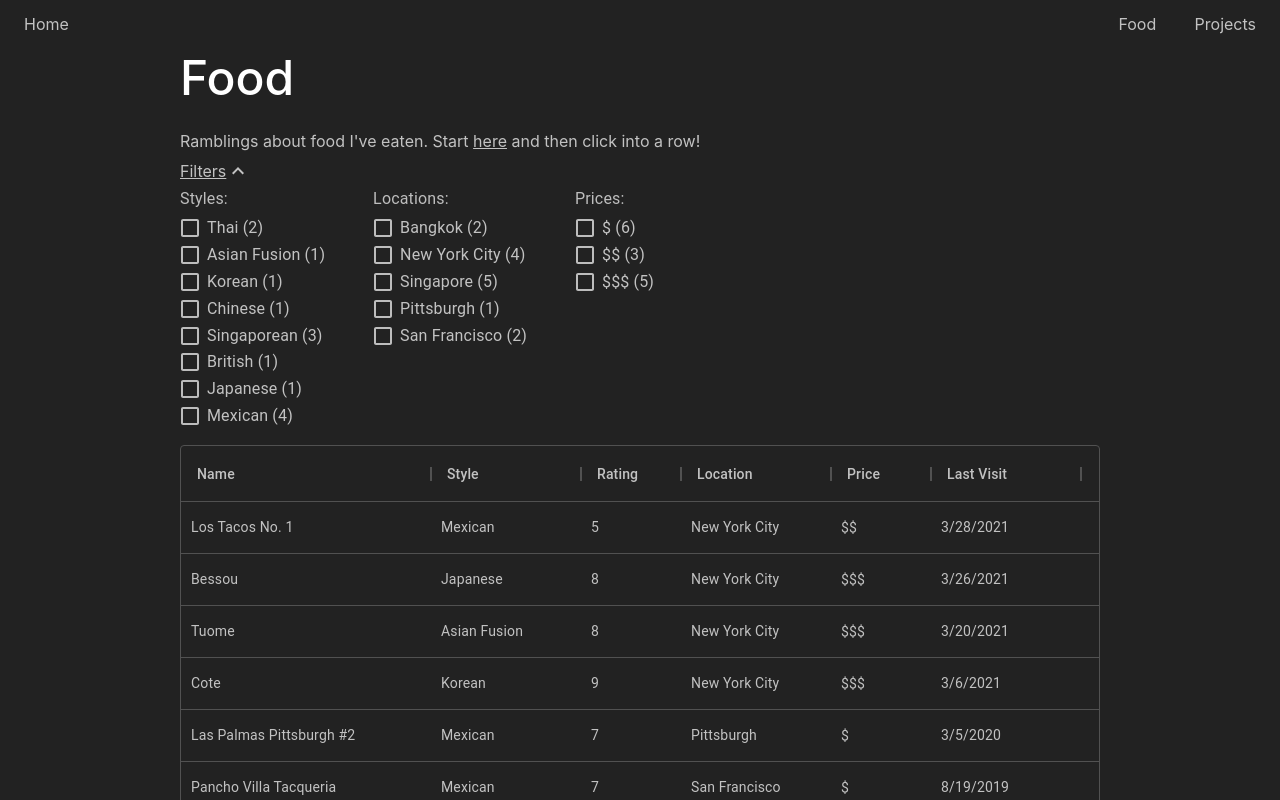
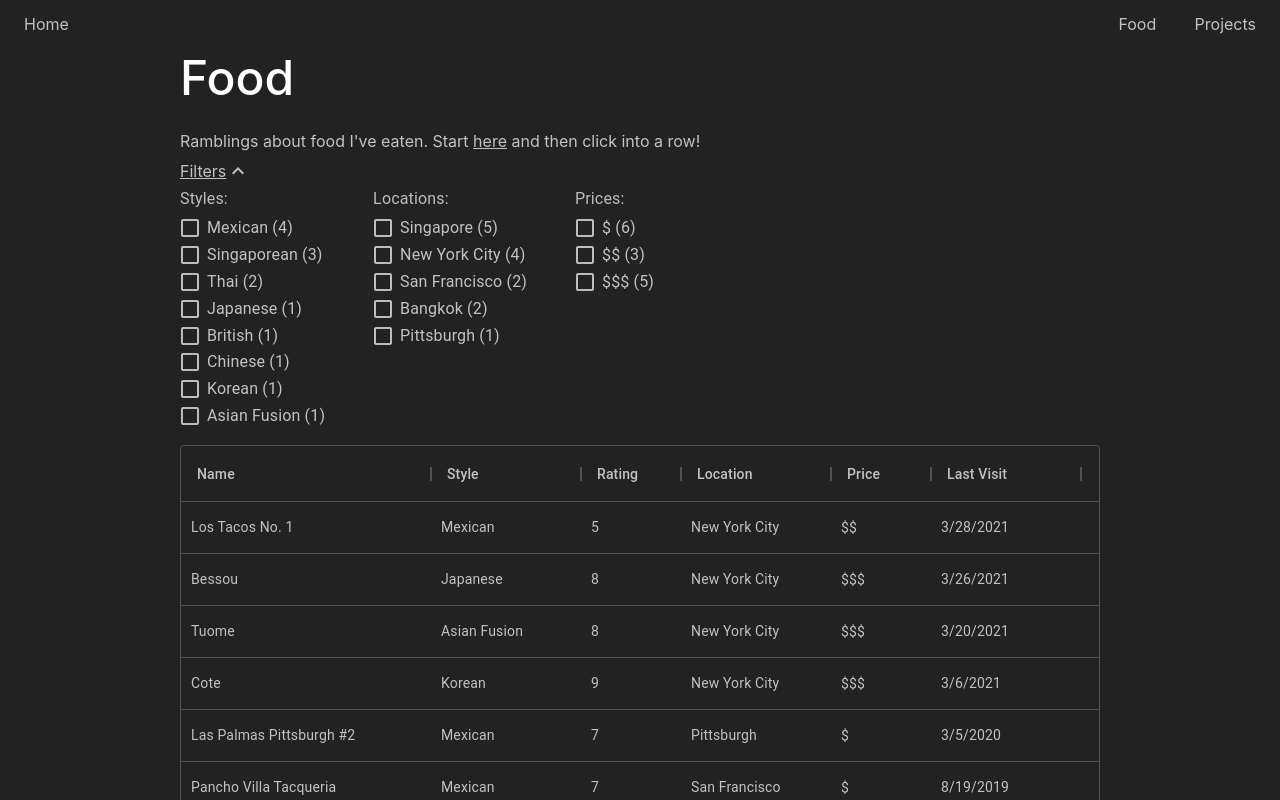
Before and after one commit to jyu/jyu.github.io, a React (Create React App) app: page /food in a window 1280 px wide. Both pictures are taken after a click on the element "Filters". Shown: the top 800 px of the page. Built offline with nearby package versions, Linux system fonts and the light colour scheme.

Commit message:
Better sort the filters

```diff
--- a/src/routes/Food/index.jsx
+++ b/src/routes/Food/index.jsx
@@ -128,14 +128,14 @@ function Food(props) {
   });
   const rows = reverse(sortBy(filtered_restaurants, (r) => r.lastVisited));
 
-  const filterGroup = (arr, filterType, filterName, valueGetter) => (
+  const filterGroup = (arr, filterType, filterName, sortFn, valueGetter) => (
     <div className={classes.filter}>
       <FormControl component="fieldset" className={classes.formControl}>
         <FormLabel component="legend" className={classes.formLabel}>
           {filterName}:
         </FormLabel>
         <FormGroup>
-          {keys(arr).map((name) => (
+          {sortFn(arr).map((name) => (
             <FormControlLabel
               control={
                 <Checkbox
@@ -189,9 +189,19 @@ function Food(props) {
               </div>
               {filterOpen && (
                 <div className={classes.filters}>
-                  {filterGroup(styles, "style", "Styles")}
-                  {filterGroup(locations, "location", "Locations")}
-                  {filterGroup(prices, "price", "Prices", (p) => dispPrices[p])}
+                  {filterGroup(styles, "style", "Styles", (arr) =>
+                    reverse(sortBy(keys(arr), (n) => arr[n].length))
+                  )}
+                  {filterGroup(locations, "location", "Locations", (arr) =>
+                    reverse(sortBy(keys(arr), (n) => arr[n].length))
+                  )}
+                  {filterGroup(
+                    prices,
+                    "price",
+                    "Prices",
+                    (arr) => keys(arr).sort(),
+                    (p) => dispPrices[p]
+                  )}
                 </div>
               )}
             </div>
```
